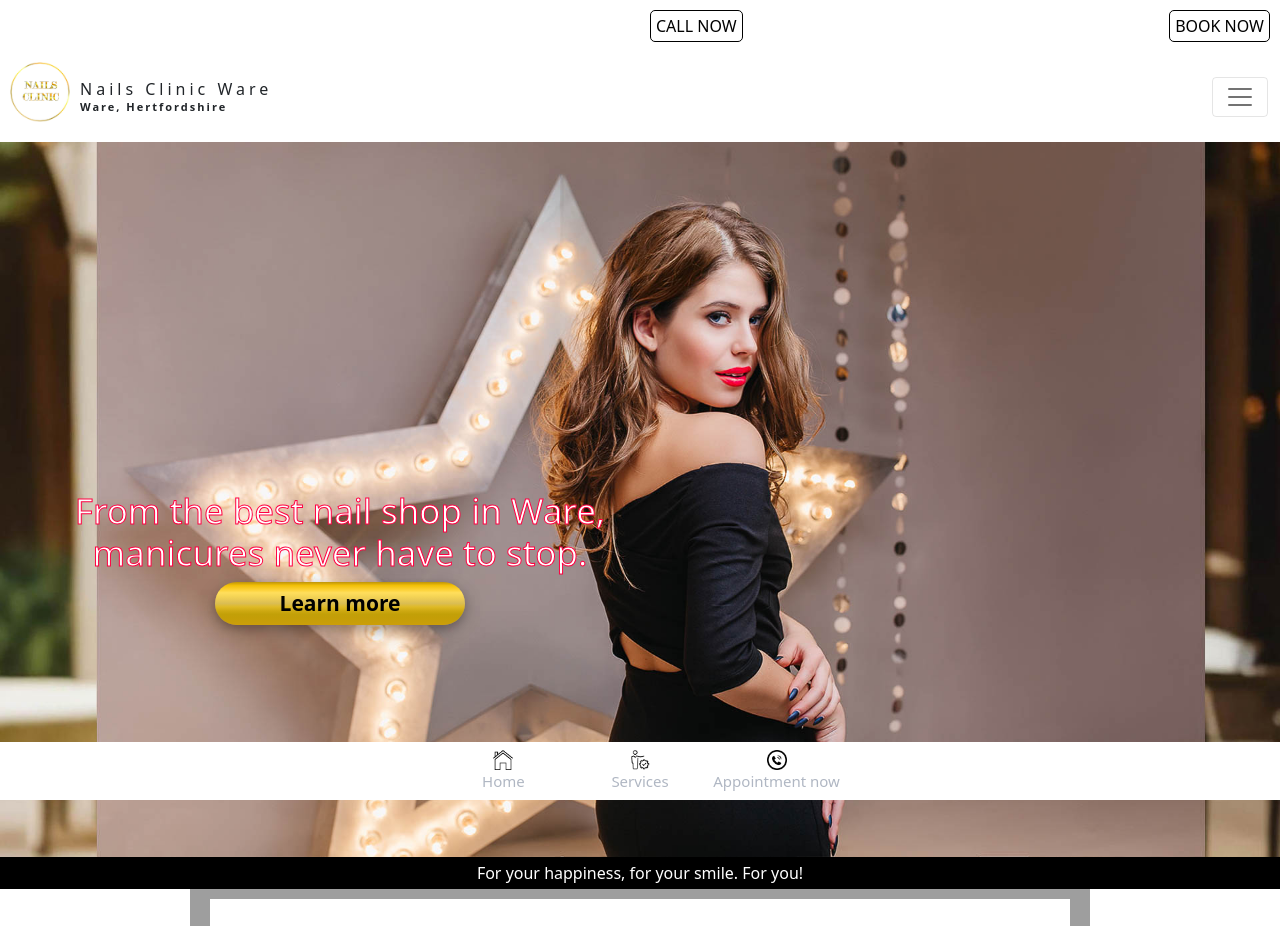
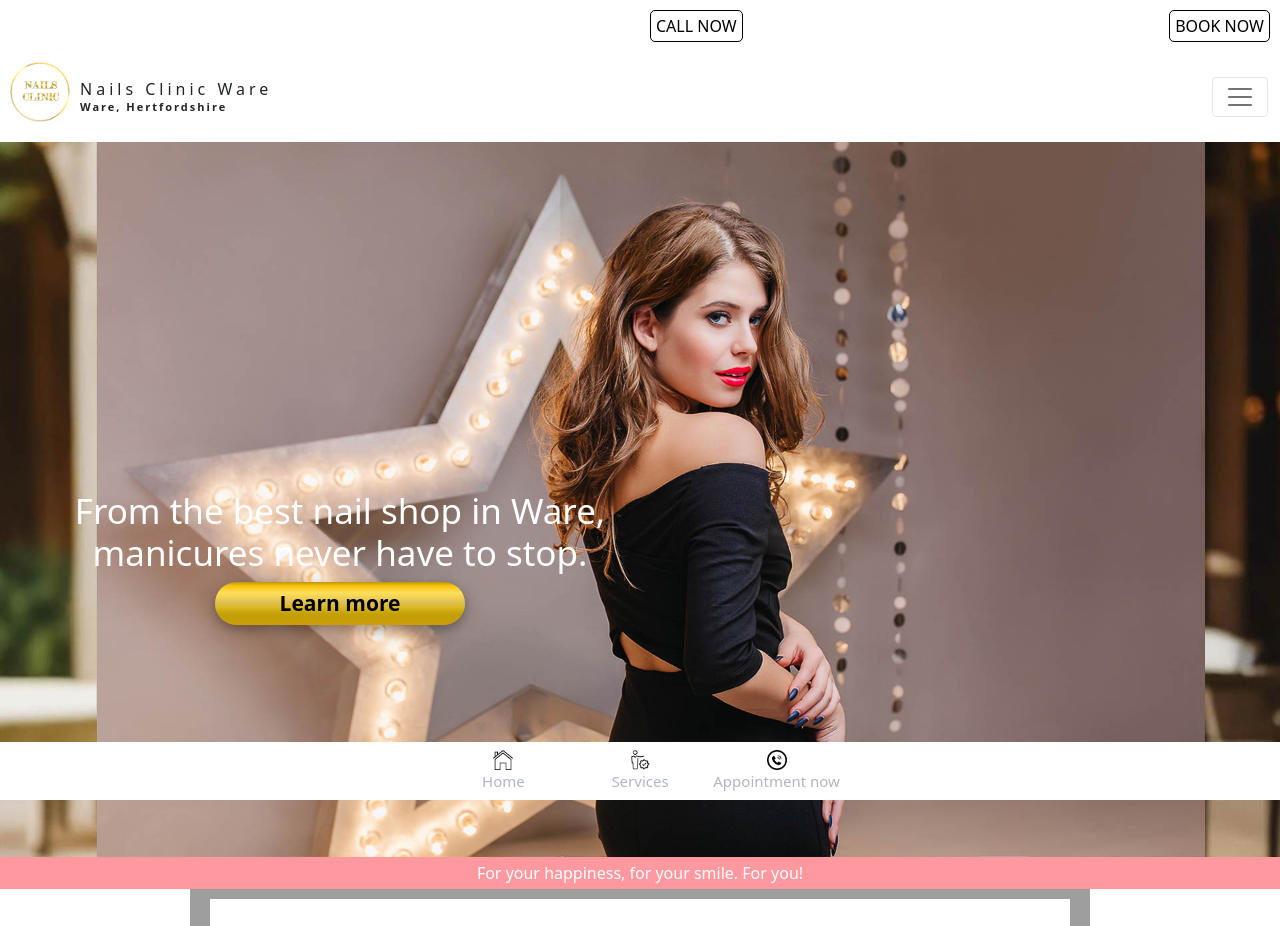
Before and after one commit to best-salon-marketing-staff-10/uk-ware-sg12-8aq-nails-clinic-ware, a Next.js app: page / in a window 1280 px wide. Shown: the top 926 px of the page. Built offline with nearby package versions, Linux system fonts and the light colour scheme; grey boxes are pictures that could not be loaded.

Commit message:
hoanthienmoinhat

```diff
--- a/pages/core/style.css
+++ b/pages/core/style.css
@@ -321,8 +321,6 @@ iframe {
   text-align: center;
   font-weight: 500;
   font-size: 35px;
-  -webkit-text-stroke-color: #FF0041;
-  -webkit-text-stroke-width: 1px;
   color: #FFFFFF;
 }
 
@@ -815,7 +813,7 @@ iframe {
 /* nhan-manh-1.js
     */
 .nhan-manh-1 {
-  background-color: #000000;
+  background-color: #ff999f;
   color: #FFFFFF;
   text-align: center;
   padding-top: 2px;
@@ -882,7 +880,7 @@ iframe {
 /* nhan-manh-4.js
     */
 .nhan-manh-4-background {
-  background-color: #bac4ce;
+  background-color: #ffd3d6;
   padding-top: 20px;
   padding-left: 20px;
   padding-right: 20px;
```
